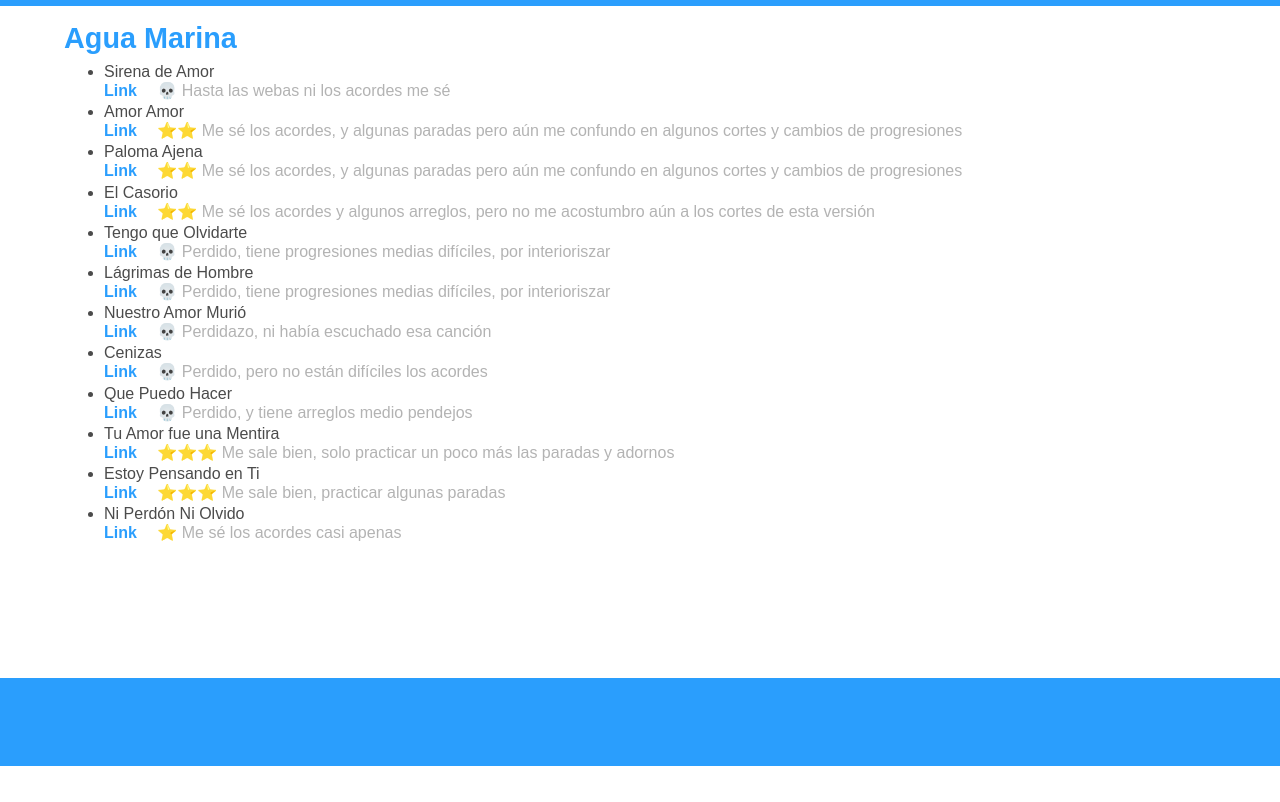
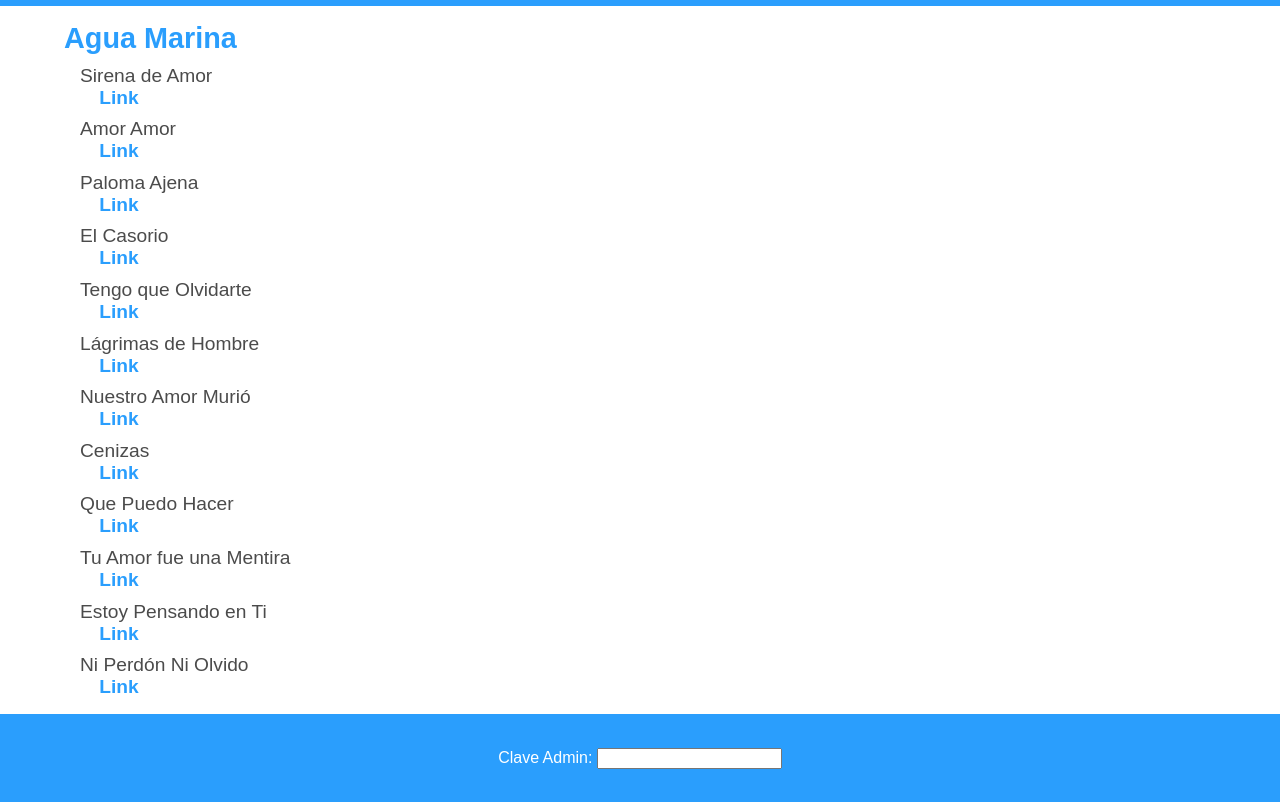
Before and after one commit to OsoTripolar/repertorio-general, a plain HTML site: page index.html in a window 1280 px wide. Shown: the part 34-836 px from the top of the page. Before the commit the page ends 800 px from the top, so only its background shows below. Drawn offline with Linux system fonts and the light colour scheme.

Commit message:
se agrego funcionalidad de mostrar o no mostrar

```diff
--- a/css/styles.css
+++ b/css/styles.css
@@ -37,12 +37,13 @@ a:hover{
 
 /* ESTILOS POR BLOQUES */
 
-/* Header */
-
 .container{
     width: 90%;
     margin: 0 auto;
 }
+
+/* Header */
+
 
 
 .header{
@@ -55,6 +56,7 @@ a:hover{
     /* padding: 0.3em 0; */
 
     background-color: var(--color1);
+    z-index: 1;
 }
 
 .header__container{
@@ -87,17 +89,50 @@ a:hover{
 
 .repertorio__lista-temas{
 
+    list-style-type: none;
+    padding-left: 1em;
     margin-top: 0.5em;
     color: var(--color2);
 }
 
 .repertorio__cancion{
-    margin-top: 0.2em;
+    margin-top: 0.5em;
+    font-size: 1.2em;
+
+}
+
+.repertorio__cancion__propiedades{
+    display: flex;
+    align-items: center;
+    padding-left: 1em;
 }
 
 .repertorio__calificacion{
+    display: none;
     margin-left: 1em;
     color: rgb(179, 179, 179);
+    position: relative;
+    top: -0.1em;
+}
+
+.repertorio__calificacion:hover{
+    cursor: pointer;
+}
+
+.repertorio__comentario{
+    color: gray;
+    display: none;
+    background-color: rgb(207, 241, 255);
+    font-size: 0.8em;
+    padding: 0.3em;
+    border: solid 1px var(--color1);
+    border-radius: 0.5em;
+    left: 22em;
+    position: absolute;
+}
+
+.repertorio__calificacion:hover + .repertorio__comentario{
+    display: inline-block;
 }
 
 .repertorio__cancion__link{
@@ -107,7 +142,16 @@ a:hover{
 
 /* Footer */
 
+.footer__container{
+    height: 100%;
+    display: flex;
+}
+
 .footer{
     background-color: var(--color1);
     height: 5.5em;
 }
+
+.confirmador{
+    margin: auto
+}
--- a/index.html
+++ b/index.html
@@ -41,78 +41,130 @@
 
                     <ul class="repertorio__lista-temas">
 
-                        <li class="repertorio__cancion">Sirena de Amor <br>
+                        <li class="repertorio__cancion">Sirena de Amor<br>
+
+                            <div class="repertorio__cancion__propiedades">
                                 <a target="_blank" class="repertorio__cancion__link"
                                 href="https://www.youtube.com/watch?v=my_y7FLbfK4">Link</a>
+
                                 <span class="repertorio__calificacion">
-                            💀 Hasta las webas ni los acordes me sé</span>
+                                ⭐⭐ </span>
+                                <span class="repertorio__comentario">Me sé los acordes casi apenas y la parada clave</span>
+                            </div>
+
                         </li>
-                        <li class="repertorio__cancion">Amor Amor <br>
+
+                        <li class="repertorio__cancion">Amor Amor<br>
+
+                            <div class="repertorio__cancion__propiedades">
                                 <a target="_blank" class="repertorio__cancion__link"
                                 href="https://www.youtube.com/watch?v=3hBgrD-KuHw">Link</a>
+
                                 <span class="repertorio__calificacion">
-                            ⭐⭐ Me sé los acordes, y algunas paradas pero aún me confundo en algunos cortes y cambios de progresiones</span>
+                                ⭐⭐ </span>
+                                <span class="repertorio__comentario">Me sé los acordes, y algunas paradas pero aún me confundo en algunos cortes y cambios de progresiones</span>
+                            </div>
+
                         </li>
-                        <li class="repertorio__cancion">Paloma Ajena <br>
+
+                        <li class="repertorio__cancion">Paloma Ajena<br>
+
+                            <div class="repertorio__cancion__propiedades">
                                 <a target="_blank" class="repertorio__cancion__link"
                                 href="https://www.youtube.com/watch?v=KU5JErW1Ffw">Link</a>
+
                                 <span class="repertorio__calificacion">
-                            ⭐⭐ Me sé los acordes, y algunas paradas pero aún me confundo en algunos cortes y cambios de progresiones</span>
+                                ⭐⭐ </span>
+                                <span class="repertorio__comentario">Me sé los acordes, y algunas paradas pero aún me confundo en algunos cortes y cambios de progresiones</span>
+                            </div>
+
                         </li>
-                        <li class="repertorio__cancion">El Casorio <br>
+
+                        <li class="repertorio__cancion">El Casorio<br>
+
+                            <div class="repertorio__cancion__propiedades">
                                 <a target="_blank" class="repertorio__cancion__link"
                                 href="https://www.youtube.com/watch?v=LqwNk4MXN90">Link</a>
+
                                 <span class="repertorio__calificacion">
-                            ⭐⭐ Me sé los acordes y algunos arreglos, pero no me acostumbro aún a los cortes de esta versión</span>
+                                ⭐⭐ </span>
+                                <span class="repertorio__comentario">Me sé los acordes y algunos arreglos, pero no me acostumbro aún a los cortes de esta versión</span>
+                            </div>
+
                         </li>
-                        <li class="repertorio__cancion">Tengo que Olvidarte <br>
+
+                        <li class="repertorio__cancion">Tengo que Olvidarte<br>
+                            <div class="repertorio__cancion__propiedades">
                                 <a target="_blank" class="repertorio__cancion__link"
                                 href="https://www.youtube.com/watch?v=S8dmjZF06LQ">Link</a>
-                            <span class="repertorio__calificacion">
-                            💀 Perdido, tiene progresiones medias difíciles, por interioriszar</span>
+                                <span class="repertorio__calificacion">💀</span>
+                                <span class="repertorio__comentario">Perdido, tiene progresiones medias difíciles, por interioriszar</span>
+                            </div>
                         </li>
-                        <li class="repertorio__cancion">Lágrimas de Hombre <br>
+
+                        <li class="repertorio__cancion">Lágrimas de Hombre<br>
+                            <div class="repertorio__cancion__propiedades">
                                 <a target="_blank" class="repertorio__cancion__link"
                                 href="https://www.youtube.com/watch?v=ZRavdNCGlEA">Link</a>
-                            <span class="repertorio__calificacion">
-                            💀 Perdido, tiene progresiones medias difíciles, por interioriszar</span>
+                                <span class="repertorio__calificacion">💀</span>
+                                <span class="repertorio__comentario">Perdido, tiene progresiones medias difíciles, por interioriszar</span>
+                            </div>
                         </li>
-                        <li class="repertorio__cancion">Nuestro Amor Murió <br>
+
+                        <li class="repertorio__cancion">Nuestro Amor Murió<br>
+                            <div class="repertorio__cancion__propiedades">
                                 <a target="_blank" class="repertorio__cancion__link"
                                 href="https://www.youtube.com/watch?v=VT956q6Xwtk">Link</a>
-                            <span class="repertorio__calificacion">
-                            💀 Perdidazo, ni había escuchado esa canción</span>
+                                <span class="repertorio__calificacion">💀</span>
+                                <span class="repertorio__comentario">Perdidazo, ni había escuchado esa canción</span>
+                            </div>
                         </li>
-                        <li class="repertorio__cancion">Cenizas <br>
+
+                        <li class="repertorio__cancion">Cenizas<br>
+                            <div class="repertorio__cancion__propiedades">
                                 <a target="_blank" class="repertorio__cancion__link"
                                 href="https://www.youtube.com/watch?v=hanIF4Kuj_4">Link</a>
-                            <span class="repertorio__calificacion">
-                            💀 Perdido, pero no están difíciles los acordes</span>
+                                <span class="repertorio__calificacion">💀</span>
+                                <span class="repertorio__comentario">Perdido, pero no están difíciles los acordes</span>
+                            </div>
                         </li>
-                        <li class="repertorio__cancion">Que Puedo Hacer <br>
+
+                        <li class="repertorio__cancion">Que Puedo Hacer<br>
+                            <div class="repertorio__cancion__propiedades">
                                 <a target="_blank" class="repertorio__cancion__link"
                                 href="https://www.youtube.com/watch?v=jVAfVWKTJtk">Link</a>
-                            <span class="repertorio__calificacion">
-                            💀 Perdido, y tiene arreglos medio pendejos</span>
+                                <span class="repertorio__calificacion">💀</span>
+                                <span class="repertorio__comentario">Perdido, y tiene arreglos medio pendejos</span>
+                            </div>
                         </li>
-                        <li class="repertorio__cancion">Tu Amor fue una Mentira <br>
+
+                        <li class="repertorio__cancion">Tu Amor fue una Mentira<br>
+                            <div class="repertorio__cancion__propiedades">
                                 <a target="_blank" class="repertorio__cancion__link"
                                 href="https://www.youtube.com/watch?v=LO22dLQ0fd8">Link</a>
-                            <span class="repertorio__calificacion">
-                            ⭐⭐⭐ Me sale bien, solo practicar un poco más las paradas y adornos</span>
+                                <span class="repertorio__calificacion">⭐⭐⭐⭐</span>
+                                <span class="repertorio__comentario">Me sale muy bien, aunque no sé si en esta versión usa las mismas notas / adornos de la manera en que lo aprendí, igual cuadran muy bien las paradas y adornos</span>
+                            </div>
                         </li>
-                        <li class="repertorio__cancion">Estoy Pensando en Ti <br>
+
+                        <li class="repertorio__cancion">Estoy Pensando en Ti<br>
+                            <div class="repertorio__cancion__propiedades">
                                 <a target="_blank" class="repertorio__cancion__link"
                                 href="https://www.youtube.com/watch?v=R0_ZASEHD44">Link</a>
-                            <span class="repertorio__calificacion">
-                            ⭐⭐⭐ Me sale bien, practicar algunas paradas</span>
+                                <span class="repertorio__calificacion">⭐⭐⭐</span>
+                                <span class="repertorio__comentario">Me sale bien, practicar algunas paradas</span>
+                            </div>
                         </li>
-                        <li class="repertorio__cancion">Ni Perdón Ni Olvido <br>
+
+                        <li class="repertorio__cancion">Ni Perdón Ni Olvido<br>
+                            <div class="repertorio__cancion__propiedades">
                                 <a target="_blank" class="repertorio__cancion__link"
                                 href="https://www.youtube.com/watch?v=qDENUhDwJ7E">Link</a>
-                            <span class="repertorio__calificacion">
-                            ⭐ Me sé los acordes casi apenas</span>
+                                <span class="repertorio__calificacion">⭐</span>
+                                <span class="repertorio__comentario">Me sé los acordes casi apenas</span>
+                            </div>
                         </li>
+
                     </ul>
                 </div>
 
@@ -123,7 +175,10 @@
 
     <footer class="footer">
         <div class="container footer__container">
-
+            <form id="myForm" class="confirmador">
+                <label for="inputField">Clave Admin:</label>
+                <input type="text" id="activador">
+            </form>
         </div>
     </footer>
     <script src="js/script.js"></script>
--- a/js/script.js
+++ b/js/script.js
@@ -0,0 +1,14 @@
+document.getElementById('activador').addEventListener('input', function() {
+    var inputValue = this.value;
+    var calificaciones = document.querySelectorAll('.repertorio__calificacion');
+
+    if (inputValue === 'osito' || inputValue === 'chino' || inputValue === 'oso') {
+        calificaciones.forEach(function(calificacion) {
+            calificacion.style.display = 'inline';
+        });
+    } else {
+        calificaciones.forEach(function(calificacion) {
+            calificacion.style.display = 'none'; // O 'block', según cómo quieras que se muestre
+        });
+    }
+});
```
Lines whose indentation alone changed are shown as unchanged.
